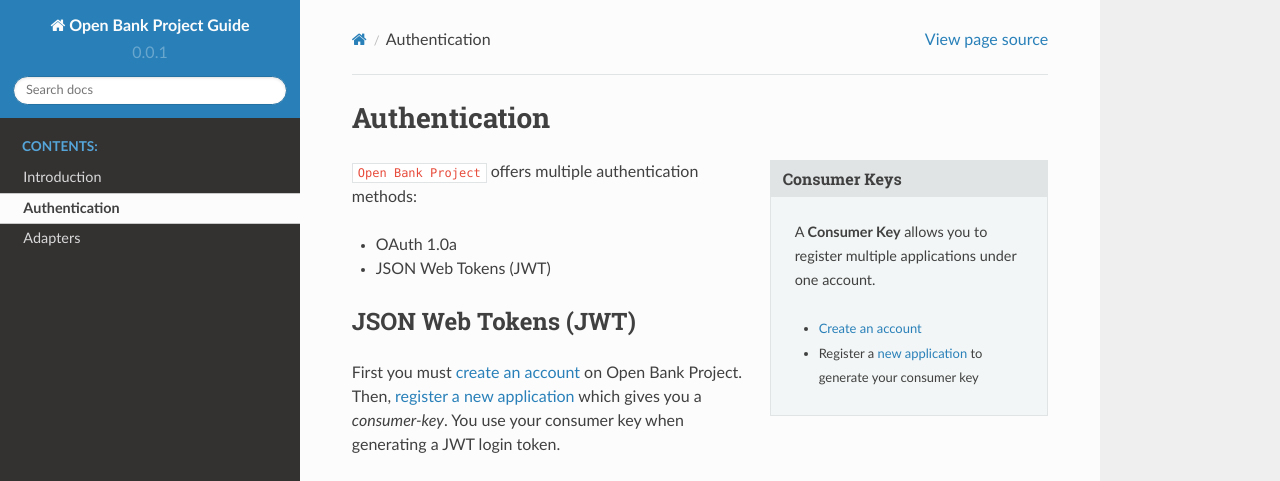
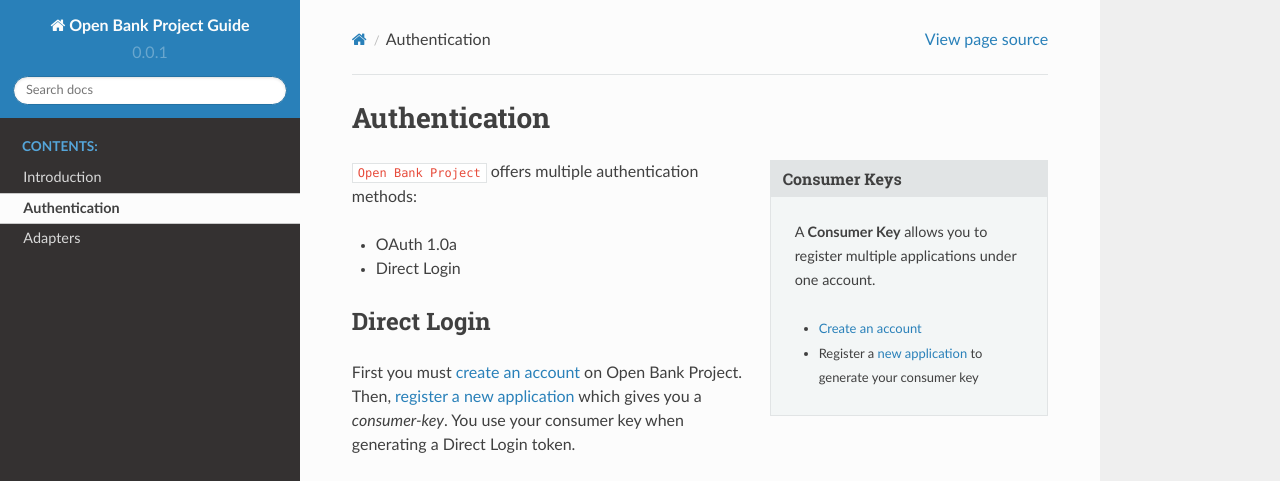
Before and after one commit to chrisjsimpson/OBP-DOCS, a Sphinx documentation site: the page built from source/authentication.rst, in a window 1280 px wide and 1094 px high. Shown: the top 481 px of the window. Built offline with Sphinx 7.4.7 and the Read the Docs theme 2.0.0, drawn with Linux system fonts in a browser that asks for light colours; grey boxes are pictures that could not be loaded.

Commit message:
updated to use Direct Login nomenclature (its not jwt)

```diff
--- a/source/authentication.rst
+++ b/source/authentication.rst
@@ -13,16 +13,16 @@
 ``Open Bank Project`` offers multiple authentication methods:
 
 - OAuth 1.0a
-- JSON Web Tokens (JWT)
+- Direct Login
 
-JSON Web Tokens (JWT)
+Direct Login
 ---------------------
 
 First you must
 `create an account <https://api.openbankproject.com/user_mgt/sign_up>`_ on Open
 Bank Project. Then, `register a new application <https://api.openbankproject.com/consumer-registration>`_
 which gives you a `consumer-key`. You use your consumer key when generating a
-JWT login token.
+Direct Login token.
 
 
 .. http:example:: curl wget httpie python-requests
```
